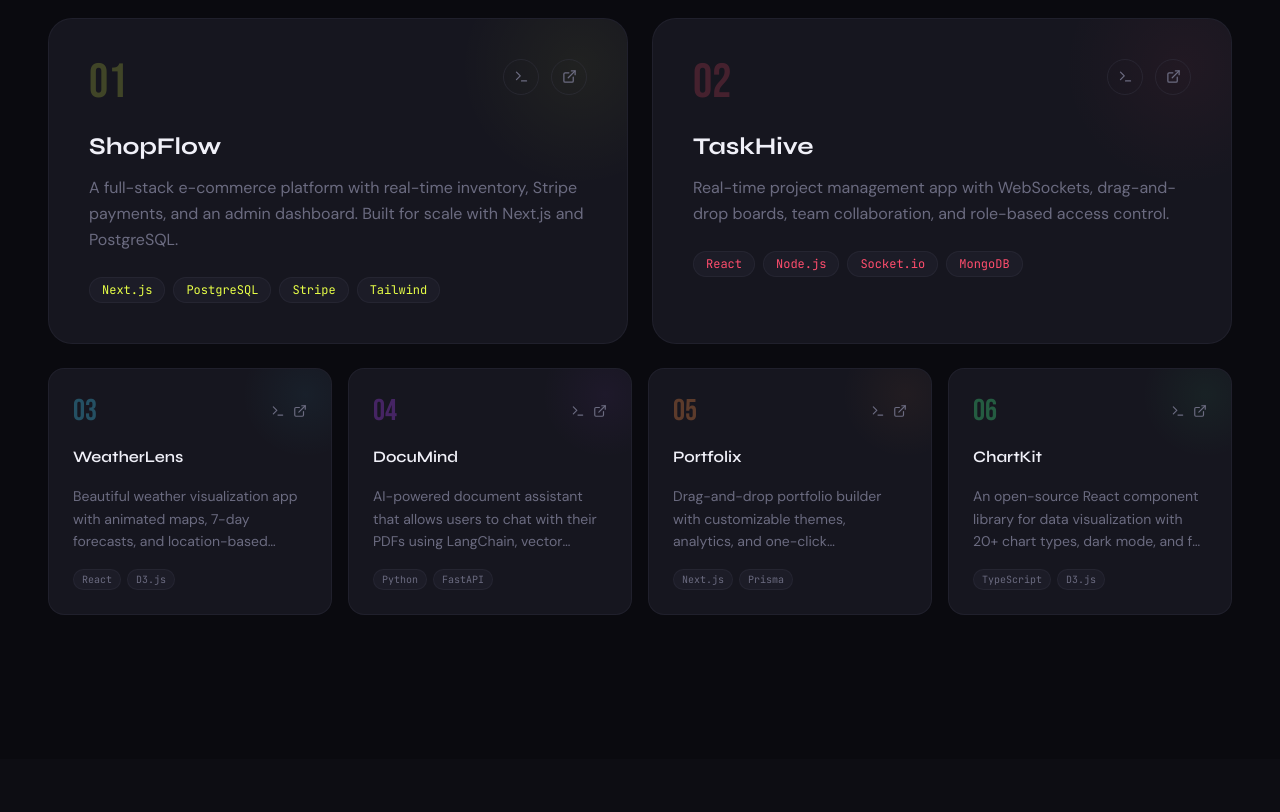
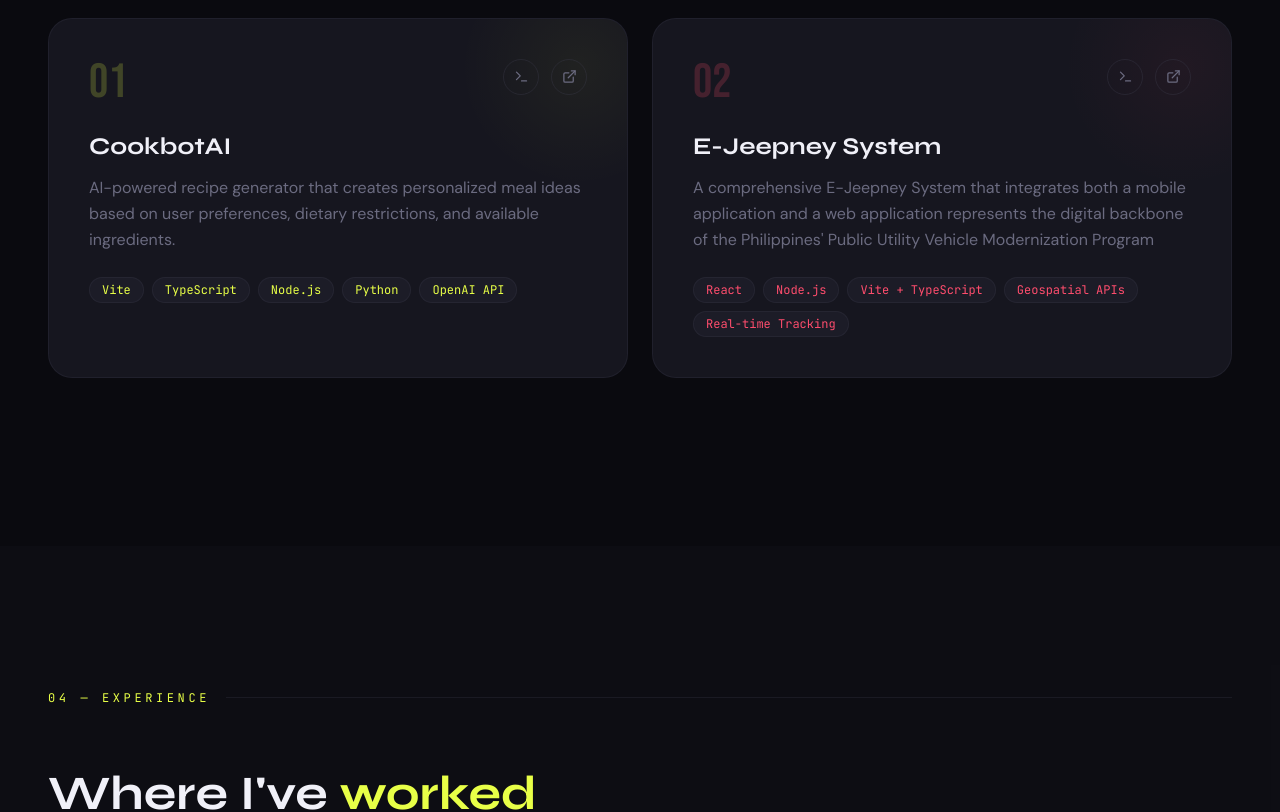
Before and after one commit to nikaver09/neks-portfolio-, a React (Vite) app: page / in a window 1280 px wide. Shown: the part 3400-4212 px from the top of the page. Built offline with nearby package versions, Linux system fonts and the light colour scheme.

Commit message:
UPDATES 2

```diff
--- a/src/components/Hero.jsx
+++ b/src/components/Hero.jsx
@@ -2,9 +2,9 @@ import { useEffect, useRef } from "react";
 import { ArrowDownRight, Terminal, Link, Globe } from "lucide-react";
 
 const socials = [
-  { icon: Terminal, href: "https://github.com", label: "GitHub" },
-  { icon: Link, href: "https://linkedin.com", label: "LinkedIn" },
-  { icon: Globe, href: "https://twitter.com", label: "Twitter" },
+  { icon: Terminal, href: "https://github.com/nikaver09", label: "GitHub" },
+  { icon: Link, href: "#", label: "LinkedIn" },
+  { icon: Globe, href: "https://www.facebook.com/neysoo900/", label: "Twitter" },
 ];
 
 export default function Hero() {
--- a/src/components/Projects.jsx
+++ b/src/components/Projects.jsx
@@ -3,9 +3,9 @@ import { ExternalLink, Terminal } from "lucide-react";
 const projects = [
   {
     num: "01",
-    title: "ShopFlow",
-    desc: "A full-stack e-commerce platform with real-time inventory, Stripe payments, and an admin dashboard. Built for scale with Next.js and PostgreSQL.",
-    tags: ["Next.js", "PostgreSQL", "Stripe", "Tailwind"],
+    title: "CookbotAI",
+    desc: "AI-powered recipe generator that creates personalized meal ideas based on user preferences, dietary restrictions, and available ingredients.",
+    tags: ["Vite", "TypeScript", "Node.js", "Python", "OpenAI API"],
     live: "#",
     repo: "#",
     featured: true,
@@ -13,53 +13,13 @@ const projects = [
   },
   {
     num: "02",
-    title: "TaskHive",
-    desc: "Real-time project management app with WebSockets, drag-and-drop boards, team collaboration, and role-based access control.",
-    tags: ["React", "Node.js", "Socket.io", "MongoDB"],
-    live: "#",
-    repo: "#",
+    title: "E-Jeepney System",
+    desc: "A comprehensive E-Jeepney System that integrates both a mobile application and a web application represents the digital backbone of the Philippines' Public Utility Vehicle Modernization Program",
+    tags: ["React", "Node.js", "Vite + TypeScript", "Geospatial APIs", "Real-time Tracking"],
+    live: "https://e-jeepney-system.vercel.app",
+    repo: "https://github.com/nikaver09/E-jeepney-system.git",
     featured: true,
     accent: "#ff4d6d",
-  },
-  {
-    num: "03",
-    title: "WeatherLens",
-    desc: "Beautiful weather visualization app with animated maps, 7-day forecasts, and location-based alerts using OpenWeatherMap API.",
-    tags: ["React", "D3.js", "OpenWeather API"],
-    live: "#",
-    repo: "#",
-    featured: false,
-    accent: "#47d7ff",
-  },
-  {
-    num: "04",
-    title: "DocuMind",
-    desc: "AI-powered document assistant that allows users to chat with their PDFs using LangChain, vector embeddings, and OpenAI.",
-    tags: ["Python", "FastAPI", "LangChain", "React"],
-    live: "#",
-    repo: "#",
-    featured: false,
-    accent: "#b347ff",
-  },
-  {
-    num: "05",
-    title: "Portfolix",
-    desc: "Drag-and-drop portfolio builder with customizable themes, analytics, and one-click deployment to Vercel.",
-    tags: ["Next.js", "Prisma", "Vercel API"],
-    live: "#",
-    repo: "#",
-    featured: false,
-    accent: "#ff9147",
-  },
-  {
-    num: "06",
-    title: "ChartKit",
-    desc: "An open-source React component library for data visualization with 20+ chart types, dark mode, and full TypeScript support.",
-    tags: ["TypeScript", "D3.js", "Storybook", "Vitest"],
-    live: "#",
-    repo: "#",
-    featured: false,
-    accent: "#47ff91",
   },
 ];
 
@@ -77,7 +37,7 @@ export default function Projects() {
             Selected <span className="text-accent">work</span>
           </h2>
           <a
-            href="https://github.com"
+            href="https://github.com/nikaver09"
             target="_blank"
             rel="noopener noreferrer"
             className="flex items-center gap-2 text-ghost hover:text-accent font-mono text-sm transition-colors uppercase tracking-widest"
--- a/src/index.css
+++ b/src/index.css
@@ -42,4 +42,13 @@
     transform: translateY(-4px);
     box-shadow: 0 20px 60px rgba(232,255,71,0.1);
   }
+
+  /* Added specific animations required by the modal component */
+  .animate-in { animation-fill-mode: both; }
+  .fade-in { animation-name: fadeIn; }
 }
+
+@keyframes fadeIn {
+  from { opacity: 0; }
+  to { opacity: 1; }
+}
```
Also changed, not shown: src/components/EducationalTour.jsx (+101 -66 lines), public/images2/cebu.jpg (deleted), public/images2/cebura.jpg (added).
